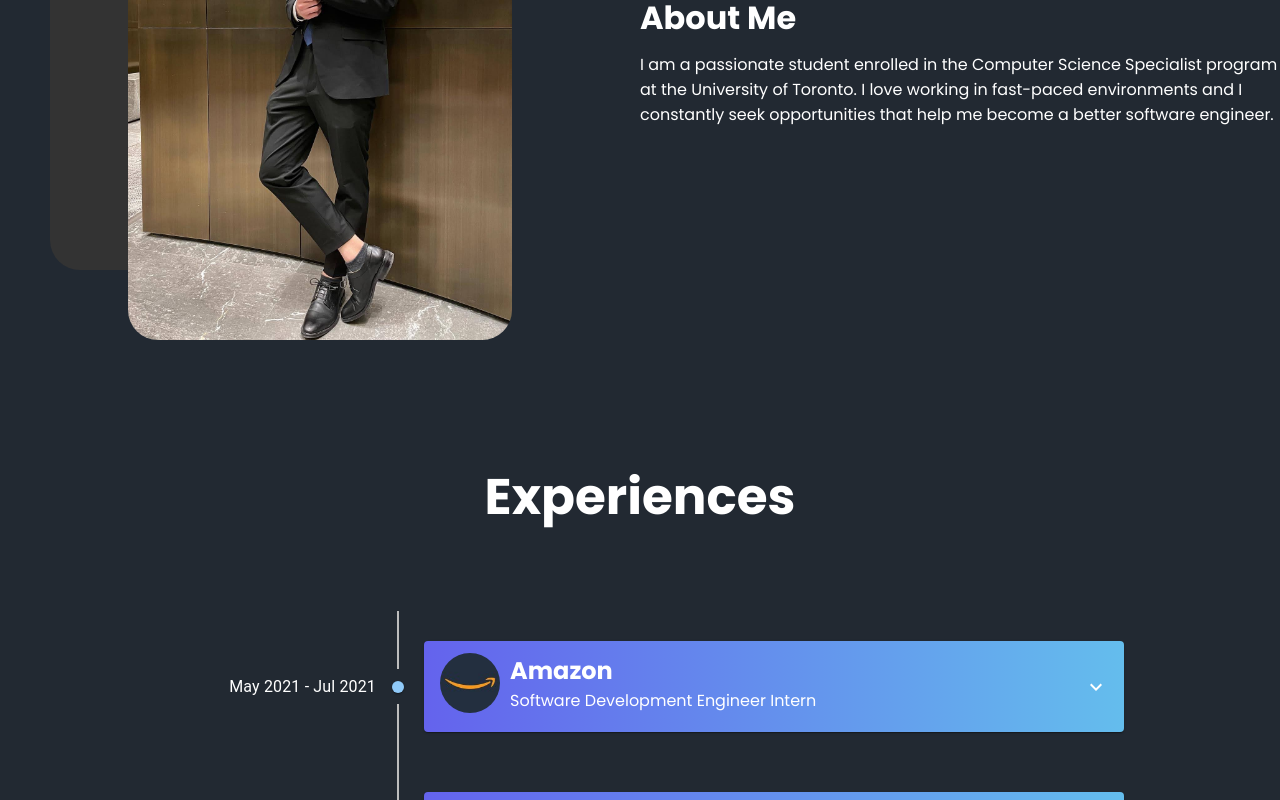
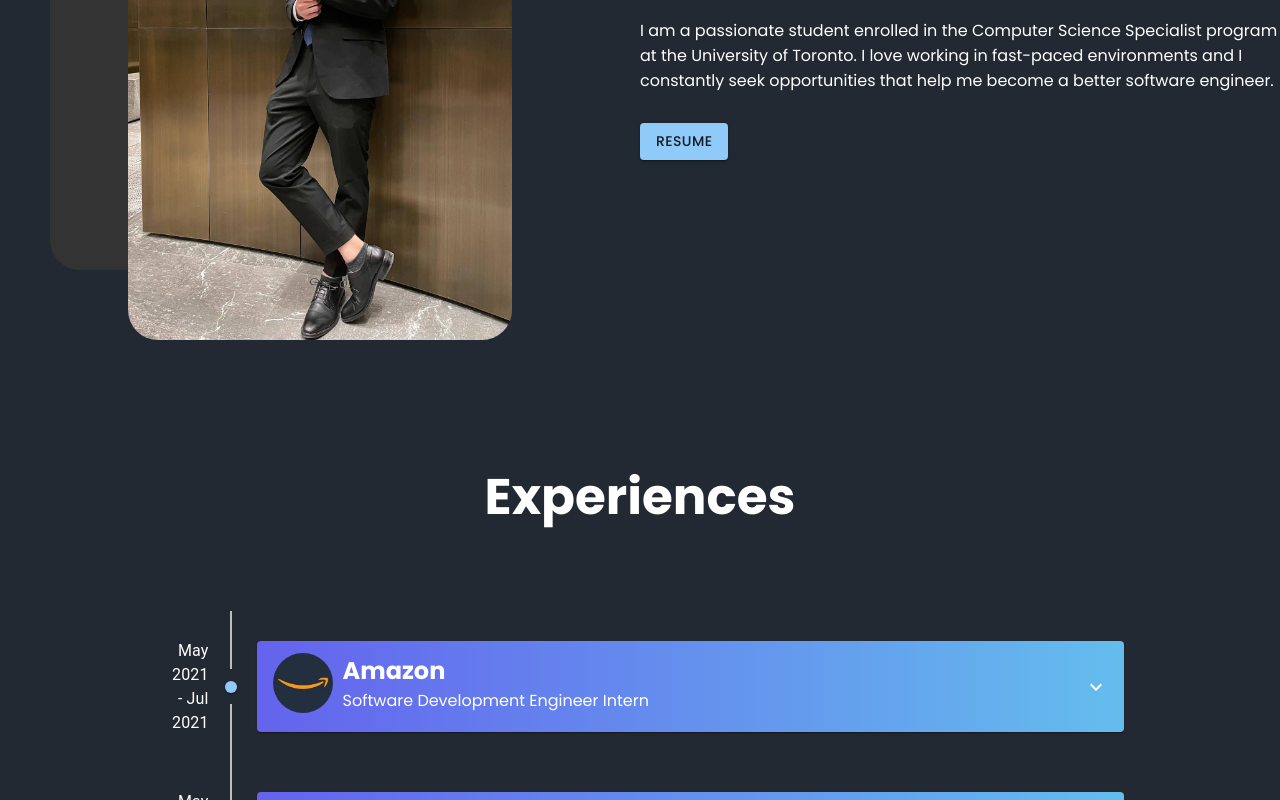
Before and after one commit to AlexsGan/AlexsGan.github.io, a React (Create React App) app: page / in a window 1280 px wide. Shown: the part 1140-1940 px from the top of the page. Built offline with nearby package versions, Linux system fonts and the light colour scheme.

Commit message:
added resume link and minor changes

```diff
--- a/src/components/about/about.css
+++ b/src/components/about/about.css
@@ -2,6 +2,13 @@
     height: 100vh;
     display: flex;
     align-items: center;
+    /* text-align: center; */
+}
+
+.a-container{
+    max-width: 1000px;
+    margin: auto;
+    text-align: center;
 }
 
 .a-left{
@@ -11,6 +18,9 @@
     justify-content: center;
     position: relative;
     height: 100%;
+    float: left;
+    /* display:inline-block;
+    max-width: 200px; */
 }
 
 .a-card.bg{
@@ -36,10 +46,17 @@
 
 .a-right{
     flex: 1;
+    float: left;
+    /* display:inline-block;
+    max-width: 200px; */
 }
 
 .a-title{
     margin-bottom: 10px;
+}
+
+.a-resume{
+    margin-top: 30px;
 }
 
 @media screen and (max-width: 480px){
--- a/src/components/about/about.jsx
+++ b/src/components/about/about.jsx
@@ -1,11 +1,13 @@
 import "./about.css"
 import Me from "../../img/me.jpg"
 import React, { Component } from "react"
+import Button from '@mui/material/Button';
 
 class About extends Component {
     render() {
         return (
             <div className="a">
+                {/* <div className="a-container"> */}
                 <div className="a-left">
                     <div className="a-card bg"></div>
                     <div className="a-card">
@@ -14,10 +16,20 @@ class About extends Component {
                 </div>
                 <div className="a-right">
                     <h1 className="a-title">About Me</h1>
-                    <p className="i-desc">
+                    <p className="a-desc">
                         I am a passionate student enrolled in the Computer Science Specialist program at the University of Toronto. I love working in fast-paced environments and I constantly seek opportunities that help me become a better software engineer.
                     </p>
+                    <div className="a-resume">
+                        <Button
+                            variant="contained"
+                            href="https://drive.google.com/file/d/10lzAmH2ayPKe9qvliDhPGBFcmvGHRRlK/view?usp=sharing"
+                            target="_blank"
+                        >
+                            <p>Resume</p>
+                        </Button>
+                    </div>
                 </div>
+                {/* </div> */}
             </div>
         )
     }
--- a/src/components/experiences/experiences.css
+++ b/src/components/experiences/experiences.css
@@ -11,8 +11,8 @@
     padding-left: 20px;
     padding-bottom: 30px;
     padding-top: 30px;
-    max-width: 700px;
-    min-width: 220px
+    max-width: 900px;
+    /* min-width: 220px; */
 }
 
 .experience-accordion {
```
